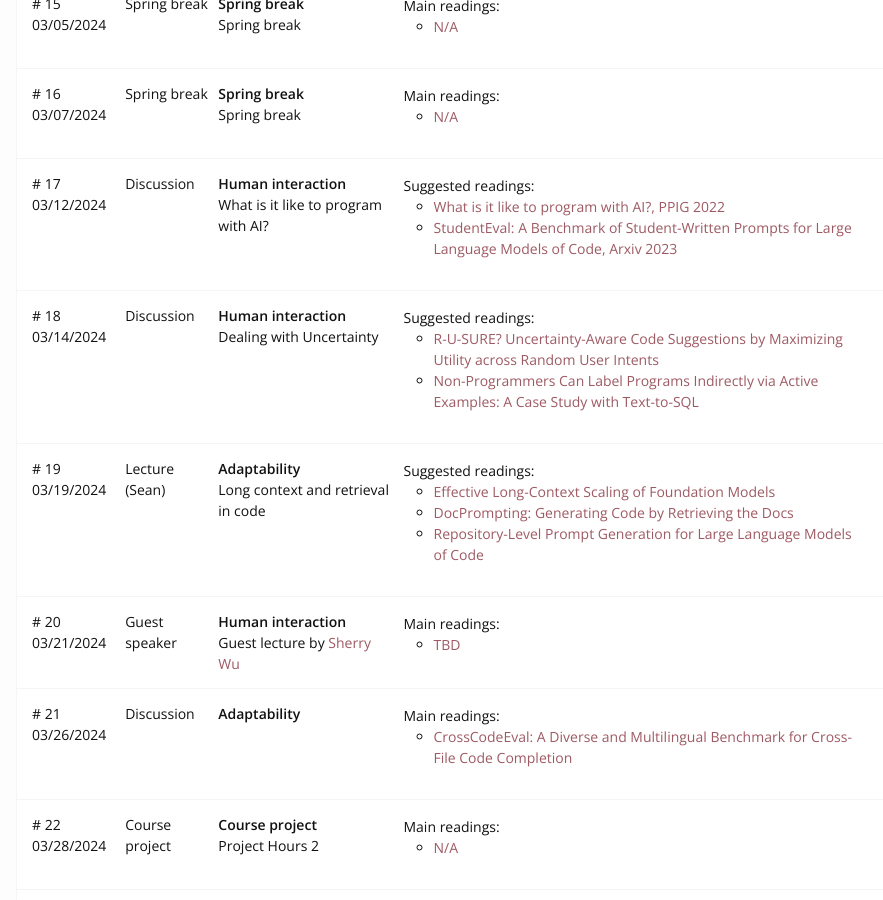
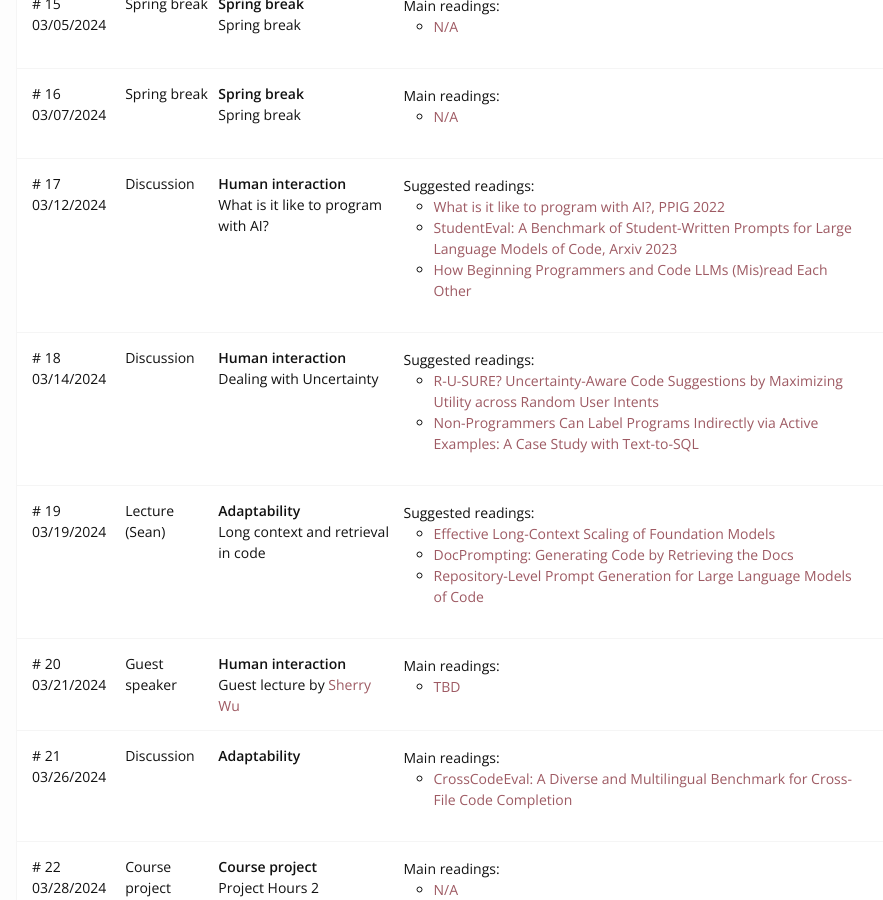
Before and after one commit to cmu-codegen/s2024, a Jekyll site: the page built from index.md, in a window 1280 px wide and 900 px high, scrolled down 4234 px. Shown: the whole window, without its empty margins (189-1072 px from the left). Built offline with Jekyll 4.4.1, drawn with Linux system fonts in a browser that asks for light colours; nearby versions of some CDN libraries.

```diff
--- a/_data/schedule.yml
+++ b/_data/schedule.yml
@@ -241,6 +241,8 @@ schedule:
         title: "What is it like to program with AI?, PPIG 2022"
       - url: https://arxiv.org/abs/2306.04556
         title: "StudentEval: A Benchmark of Student-Written Prompts for Large Language Models of Code, Arxiv 2023"
+      - url: https://www.khoury.northeastern.edu/~arjunguha/main/papers/2024-charlie.html
+        title: "How Beginning Programmers and Code LLMs (Mis)read Each Other"
 
   - number: 18
     title: Dealing with Uncertainty
```
